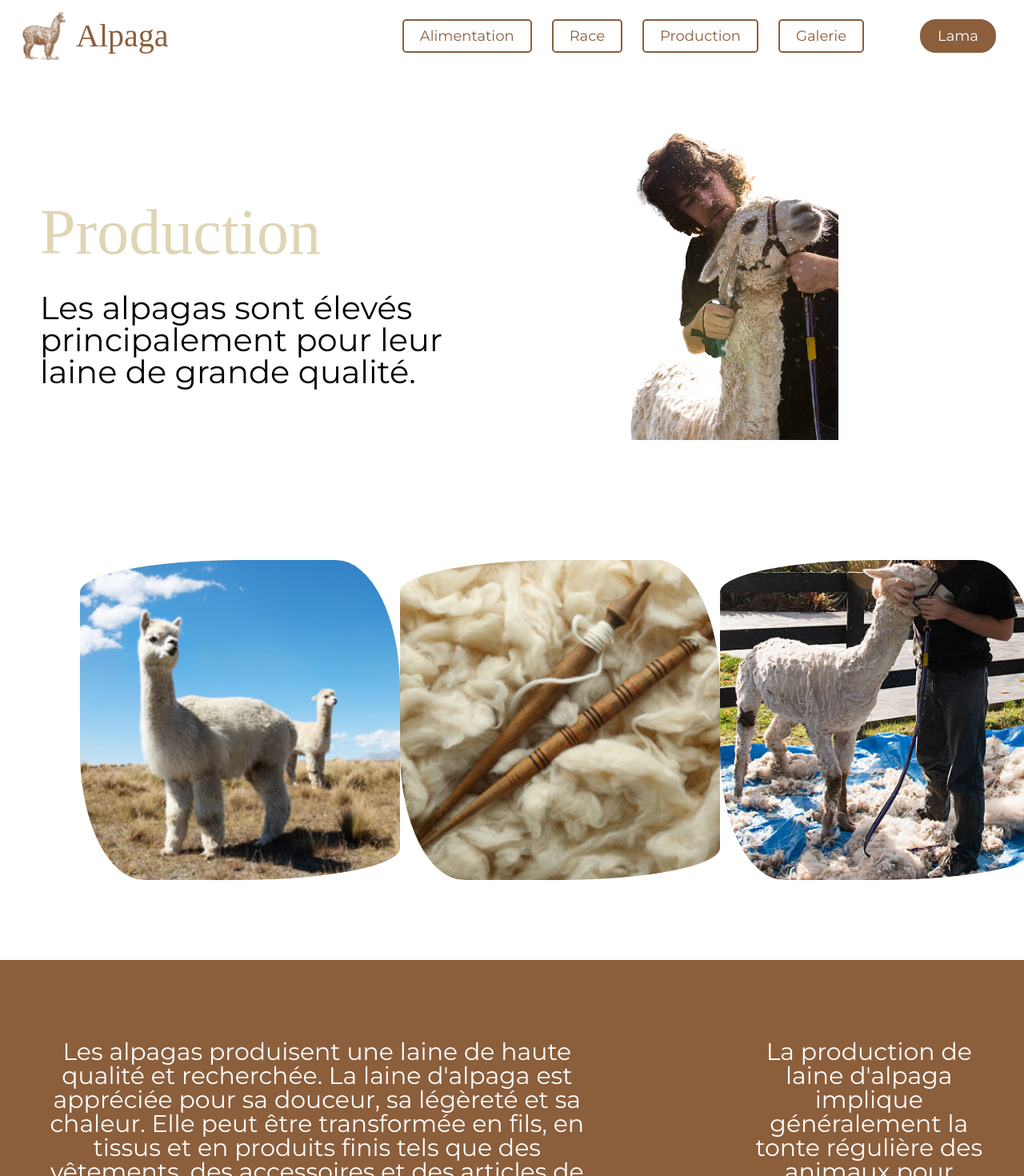
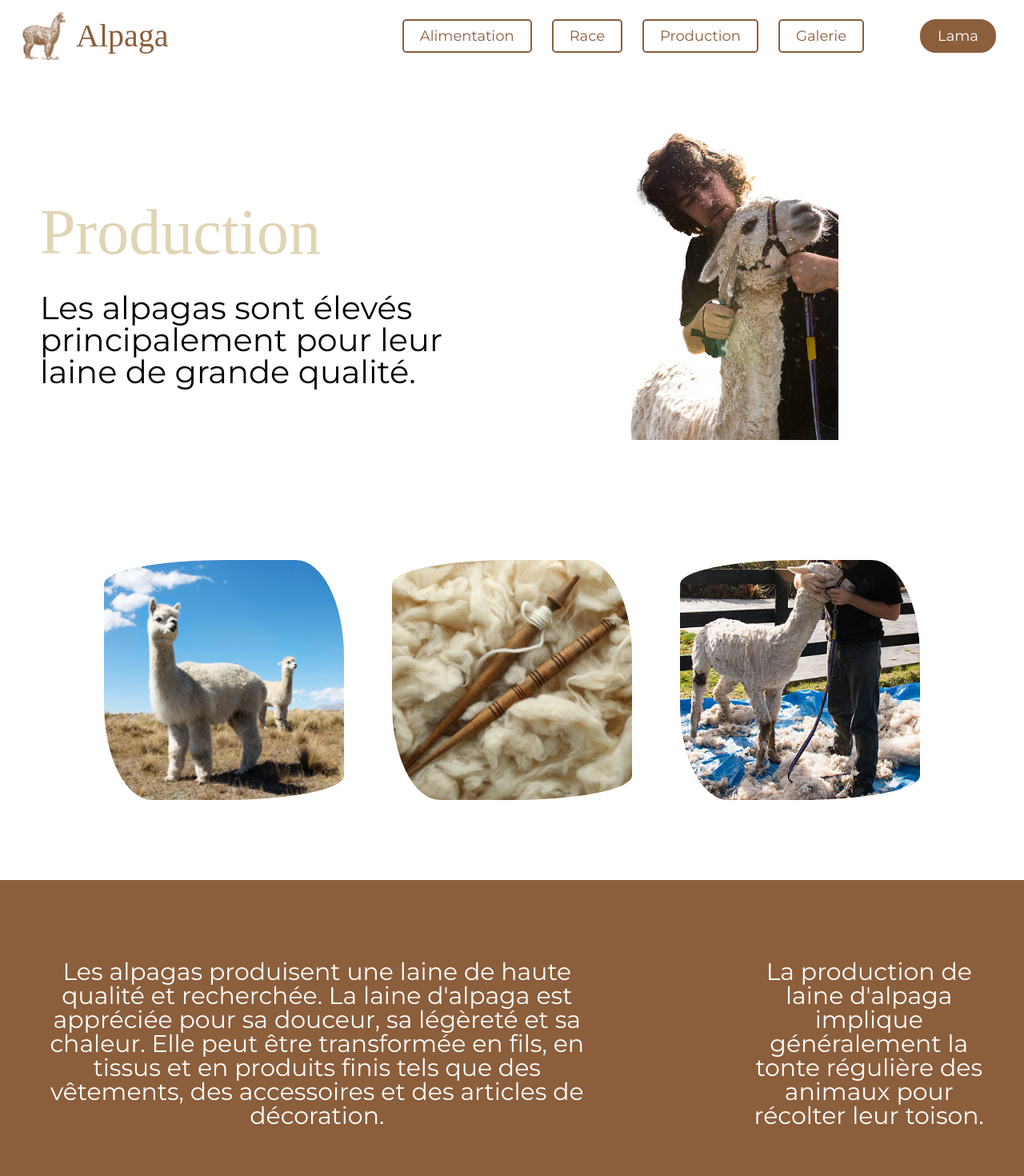
Before and after one commit to julien382/Alpaga, a React (Create React App) app: page /production in a window 1280 px wide. Shown: the top 1470 px of the page at 80% size. Built offline with nearby package versions, Linux system fonts and the light colour scheme; a web font is replaced by a local one.

Commit message:
resize imagetracker

```diff
--- a/src/components/ImageTracker/ImageTracker.css
+++ b/src/components/ImageTracker/ImageTracker.css
@@ -8,8 +8,8 @@
     display: flex;
     justify-content: center;
     align-items: center;
-    width: 400px;
-    height: 400px;
+    width: 300px;
+    height: 300px;
     background-color: #E0D4B4;
     overflow: hidden;
     border-radius: 50% 20% /10% 40%;
```
